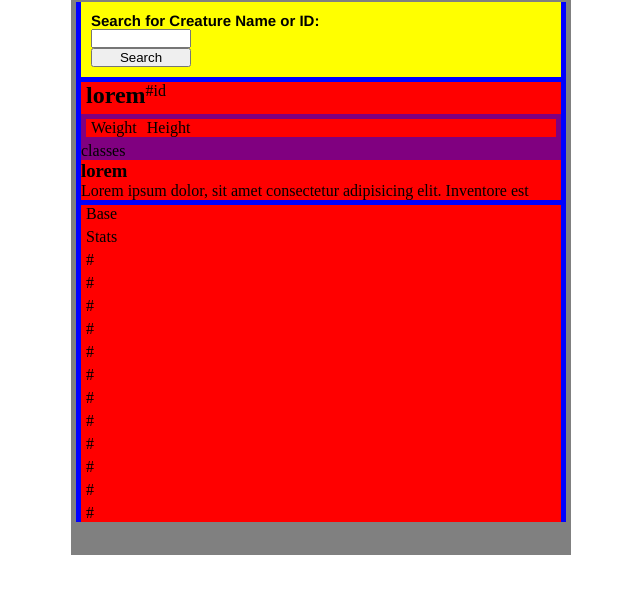
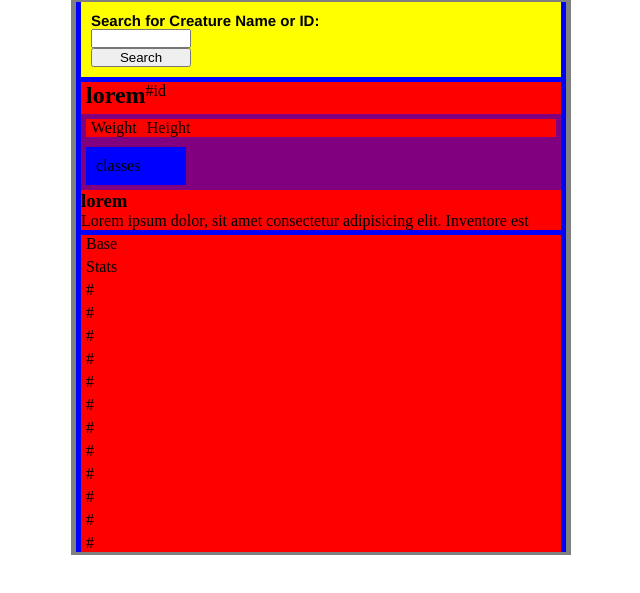
Before and after one commit to WellinghtonOliveira/CriaturasRPG, a plain HTML site: page index.html in a window 1280 px wide. Shown: the part 145-738 px from the top of the page, without its empty margins (319-959 px from the left). Drawn offline with Linux system fonts and the light colour scheme.

Commit message:
Update styels.css

```diff
--- a/CSS/styels.css
+++ b/CSS/styels.css
@@ -82,3 +82,10 @@
 .altura {
     margin: 0 5px;
 }
+
+.span-infos span {
+    margin: 5px;
+    padding: 10px;
+    background-color: blue;
+    width: 100px;
+}
```
